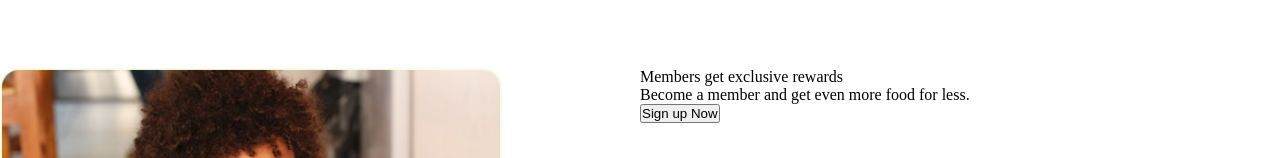
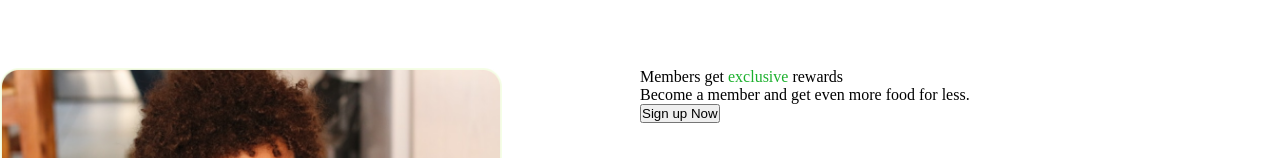
Before and after one commit to kingbee1/food-bargain, a React (Create React App) app: page / in a window 1280 px wide. Shown: the part 760-918 px from the top of the page. Built offline with nearby package versions, Linux system fonts and the light colour scheme.

Commit message:
included and styled the signup button

```diff
--- a/src/components/Landingpage/Content.js
+++ b/src/components/Landingpage/Content.js
@@ -58,9 +58,9 @@
                     <img src={babyfood} alt="" />
                 </div>
                 <div className="reward2">
-                    <p className="r2">Members get exclusive rewards</p>
+                    <p className="r2">Members get <span className="p-green">exclusive</span> rewards</p>
                     <p className="r3">Become a member and get even more food for less.</p>
-                    <button>Sign up Now</button>
+                    <button className="btn">Sign up Now</button>
                 </div>
             </div>
         </div>
```
